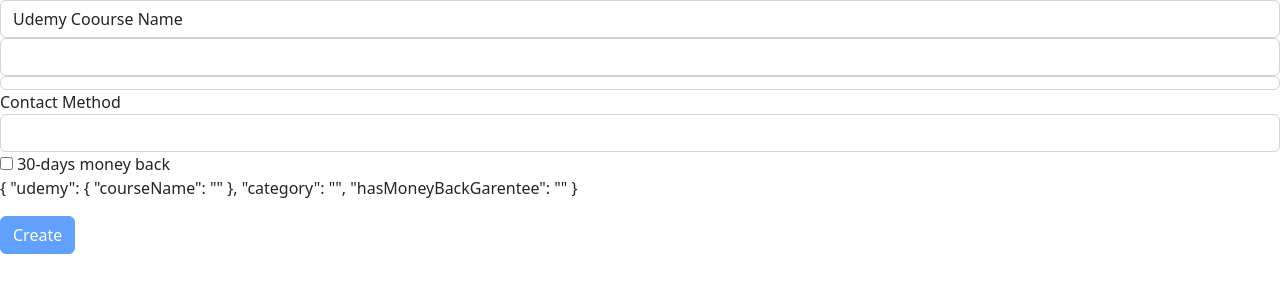
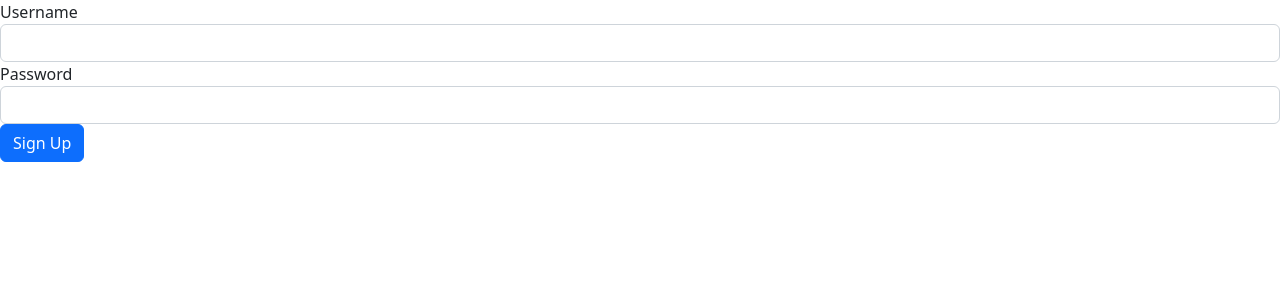
Before and after one commit to coderNet2021/AngularMosh, an Angular app: page / in a window 1280 px wide. Shown: the top 300 px of the page. Built offline with nearby package versions, Linux system fonts and the light colour scheme.

Commit message:
reactive forms, and validation in the ts and html

```diff
--- a/src/app/app.component.html
+++ b/src/app/app.component.html
@@ -8,4 +8,5 @@
 <!-- <app-zippy title="shipping Details">Shipping Details Content</app-zippy> -->
 
 <!-- <app-contact-form></app-contact-form> -->
-<app-udemy-courses-form></app-udemy-courses-form>
+<!-- <app-udemy-courses-form></app-udemy-courses-form> -->
+<signup-form></signup-form>
--- /dev/null
+++ b/src/app/signup-form/signup-form.component.html
@@ -0,0 +1,37 @@
+<form [formGroup]="form">
+  <div class="form-group">
+    <label for="username">Username</label>
+    <input
+      formControlName="username"
+      id="username"
+      type="text"
+      class="form-control"
+    />
+    <div
+      *ngIf="username?.touched && username?.invalid"
+      class="alert alert-danger"
+    >
+      <div *ngIf="username?.errors?.['required']">Username is required</div>
+      <div *ngIf="username?.errors?.['minlength']">
+        username must have at least
+        {{username?.errors?.['minlength'].requiredLength}} characters
+      </div>
+    </div>
+  </div>
+  <div class="form-group">
+    <label for="password">Password</label>
+    <input
+      id="password"
+      type="text"
+      class="form-control"
+      formControlName="password"
+    />
+  </div>
+  <div
+    *ngIf="password?.touched && password?.invalid"
+    class="alert alert-danger"
+  >
+    password is required
+  </div>
+  <button class="btn btn-primary" type="submit">Sign Up</button>
+</form>
--- /dev/null
+++ b/src/app/signup-form/signup-form.component.ts
@@ -0,0 +1,24 @@
+import { Component } from '@angular/core';
+import { FormGroup, FormControl, Validators } from '@angular/forms';
+
+@Component({
+  selector: 'signup-form',
+  templateUrl: './signup-form.component.html',
+  styleUrls: ['./signup-form.component.css']
+})
+export class SignupFormComponent {
+  form = new FormGroup({
+    username : new FormControl('',[
+      Validators.required,
+      Validators.minLength(3)
+    ]),
+    password: new FormControl('',Validators.required)
+  });
+
+  get username(){
+    return this.form.get('username');
+  }
+  get password(){
+    return this.form.get('password');
+  }
+}
```
Also changed, not shown: src/app/app.module.ts (+5 -2 lines), src/app/signup-form/signup-form.component.css (added), 1 other file (tests, documents, lock files or other folders).
